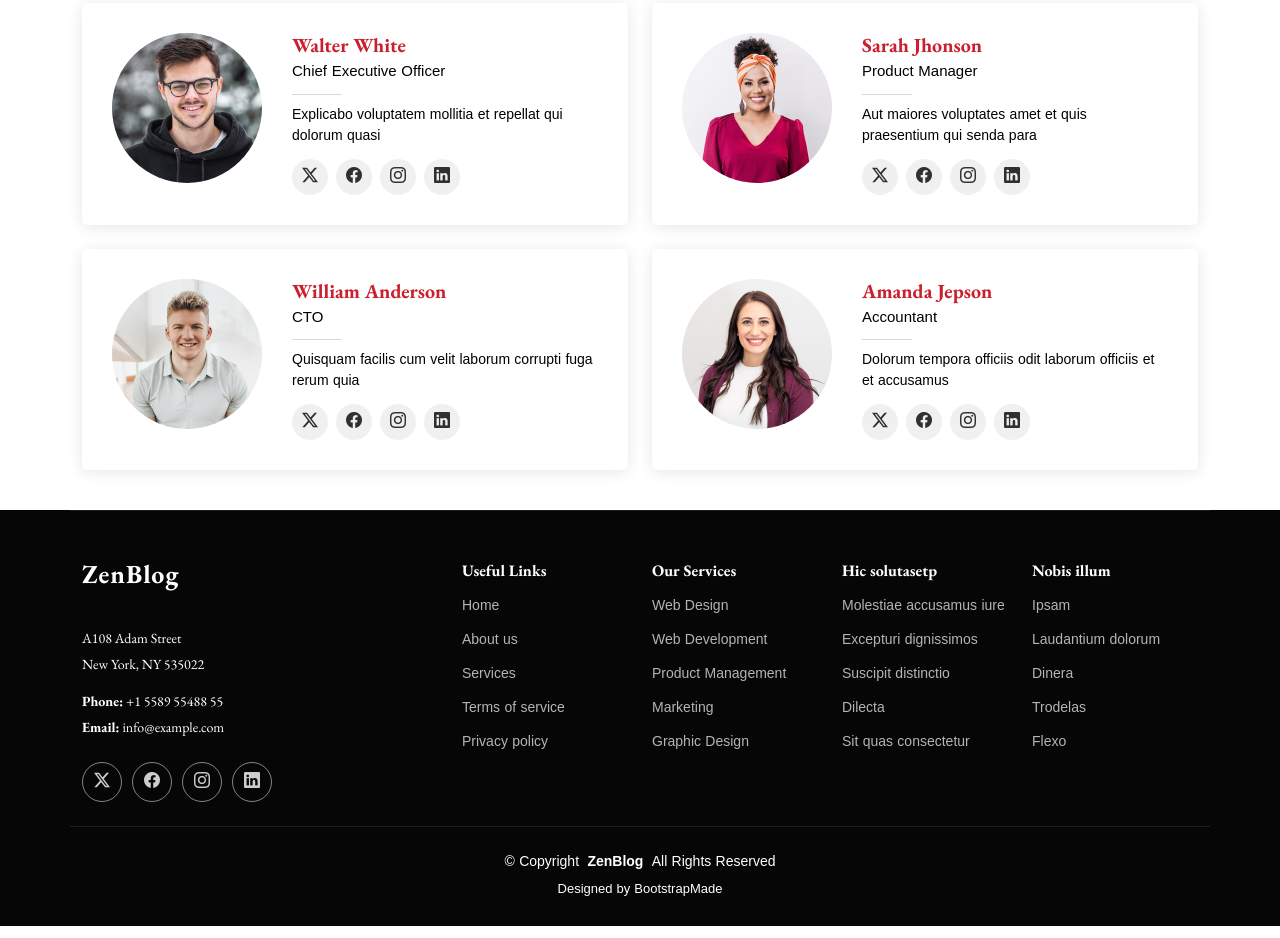
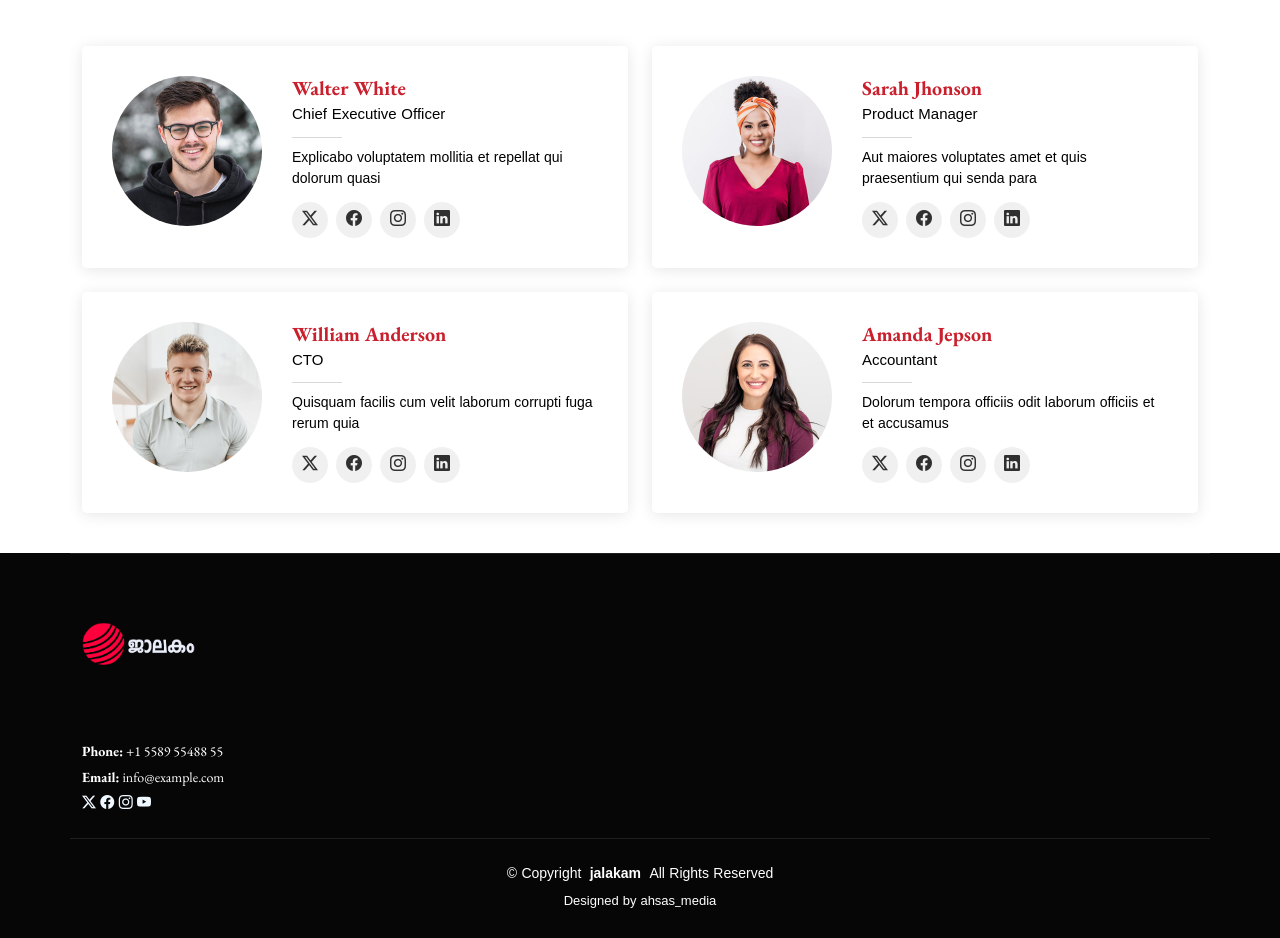
Before and after one commit to ahsas111/jalakam.net, a plain HTML site: page about.html in a window 1280 px wide. Shown: the part 761-1699 px from the top of the page. Drawn offline with nearby package versions, Linux system fonts and the light colour scheme.

Commit message:
update six

```diff
--- a/about.html
+++ b/about.html
@@ -4,13 +4,13 @@
 <head>
   <meta charset="utf-8">
   <meta content="width=device-width, initial-scale=1.0" name="viewport">
-  <title>About - ZenBlog Bootstrap Template</title>
+  <title>jalakam</title>
   <meta name="description" content="">
   <meta name="keywords" content="">
 
   <!-- Favicons -->
-  <link href="assets/img/favicon.png" rel="icon">
-  <link href="assets/img/apple-touch-icon.png" rel="apple-touch-icon">
+  <link href="assets/img/IMAGE_2025-05-14_22_56_27-removebg-preview.png" rel="icon">
+  <link href="assets/img/IMAGE_2025-05-14_22_56_27-removebg-preview.png" rel="apple-touch-icon">
 
   <!-- Fonts -->
   <link href="https://fonts.googleapis.com" rel="preconnect">
@@ -43,25 +43,19 @@
       <a href="index.html" class="logo d-flex align-items-center me-auto me-xl-0">
         <!-- Uncomment the line below if you also wish to use an image logo -->
         <!-- <img src="assets/img/logo.png" alt=""> -->
-        <h1 class="sitename">ZenBlog</h1>
+        <h1 class="sitename"><img src="assets/img/jalakam logo head.png" alt=""></h1>
       </a>
 
       <nav id="navmenu" class="navmenu">
         <ul>
           <li><a href="index.html">Home</a></li>
-          <li><a href="about.html" class="active">About</a></li>
-          <li><a href="single-post.html">Single Post</a></li>
-          <li class="dropdown"><a href="#"><span>Categories</span> <i class="bi bi-chevron-down toggle-dropdown"></i></a>
+          <li><a href="about.html">About</a></li>
+          <li><a href="Category.html" style="color: aliceblue;" class="active">All posts</a></li>
+          <li class="dropdown"><a href="#" ><span>Categories</span> <i class="bi bi-chevron-down toggle-dropdown"></i></a>
             <ul>
               <li><a href="category.html">Category 1</a></li>
-              <li class="dropdown"><a href="#"><span>Deep Dropdown</span> <i class="bi bi-chevron-down toggle-dropdown"></i></a>
-                <ul>
-                  <li><a href="#">Deep Dropdown 1</a></li>
-                  <li><a href="#">Deep Dropdown 2</a></li>
-                  <li><a href="#">Deep Dropdown 3</a></li>
-                  <li><a href="#">Deep Dropdown 4</a></li>
-                  <li><a href="#">Deep Dropdown 5</a></li>
-                </ul>
+
+
               </li>
               <li><a href="category.html">Category 2</a></li>
               <li><a href="category.html">Category 3</a></li>
@@ -240,77 +234,35 @@
       <div class="row gy-4">
         <div class="col-lg-4 col-md-6 footer-about">
           <a href="index.html" class="logo d-flex align-items-center">
-            <span class="sitename">ZenBlog</span>
+            <span class="sitename"><img src="assets/img/jalakam logo head.png" alt=""></span>
           </a>
           <div class="footer-contact pt-3">
-            <p>A108 Adam Street</p>
-            <p>New York, NY 535022</p>
+
             <p class="mt-3"><strong>Phone:</strong> <span>+1 5589 55488 55</span></p>
             <p><strong>Email:</strong> <span>info@example.com</span></p>
           </div>
-          <div class="social-links d-flex mt-4">
-            <a href=""><i class="bi bi-twitter-x"></i></a>
-            <a href=""><i class="bi bi-facebook"></i></a>
-            <a href=""><i class="bi bi-instagram"></i></a>
-            <a href=""><i class="bi bi-linkedin"></i></a>
-          </div>
+          <div class="header-social-links">
+        <a href="#" class="twitter" style="color: aliceblue;"><i class="bi bi-twitter-x"></i></a>
+        <a href="#" class="facebook" style="color: aliceblue;"><i class="bi bi-facebook"></i></a>
+        <a href="https://www.instagram.com/ahsas_media/" class="instagram" style="color: aliceblue;"><i class="bi bi-instagram"></i></a>
+        <a href="https://www.youtube.com/@ahsasmedia" class="linkedin" style="color: aliceblue;"><i class="bi bi-youtube"></i></a>
+      </div>
         </div>
 
-        <div class="col-lg-2 col-md-3 footer-links">
-          <h4>Useful Links</h4>
-          <ul>
-            <li><a href="#">Home</a></li>
-            <li><a href="#">About us</a></li>
-            <li><a href="#">Services</a></li>
-            <li><a href="#">Terms of service</a></li>
-            <li><a href="#">Privacy policy</a></li>
-          </ul>
-        </div>
 
-        <div class="col-lg-2 col-md-3 footer-links">
-          <h4>Our Services</h4>
-          <ul>
-            <li><a href="#">Web Design</a></li>
-            <li><a href="#">Web Development</a></li>
-            <li><a href="#">Product Management</a></li>
-            <li><a href="#">Marketing</a></li>
-            <li><a href="#">Graphic Design</a></li>
-          </ul>
-        </div>
-
-        <div class="col-lg-2 col-md-3 footer-links">
-          <h4>Hic solutasetp</h4>
-          <ul>
-            <li><a href="#">Molestiae accusamus iure</a></li>
-            <li><a href="#">Excepturi dignissimos</a></li>
-            <li><a href="#">Suscipit distinctio</a></li>
-            <li><a href="#">Dilecta</a></li>
-            <li><a href="#">Sit quas consectetur</a></li>
-          </ul>
-        </div>
-
-        <div class="col-lg-2 col-md-3 footer-links">
-          <h4>Nobis illum</h4>
-          <ul>
-            <li><a href="#">Ipsam</a></li>
-            <li><a href="#">Laudantium dolorum</a></li>
-            <li><a href="#">Dinera</a></li>
-            <li><a href="#">Trodelas</a></li>
-            <li><a href="#">Flexo</a></li>
-          </ul>
         </div>
 
       </div>
     </div>
 
     <div class="container copyright text-center mt-4">
-      <p>© <span>Copyright</span> <strong class="px-1 sitename">ZenBlog</strong> <span>All Rights Reserved</span></p>
+      <p>© <span>Copyright</span> <strong class="px-1 sitename">jalakam</strong> <span>All Rights Reserved</span></p>
       <div class="credits">
         <!-- All the links in the footer should remain intact. -->
         <!-- You can delete the links only if you've purchased the pro version. -->
         <!-- Licensing information: https://bootstrapmade.com/license/ -->
         <!-- Purchase the pro version with working PHP/AJAX contact form: [buy-url] -->
-        Designed by <a href="https://bootstrapmade.com/">BootstrapMade</a>
+        Designed by <a href="#">ahsas_media</a>
       </div>
     </div>
 
```
